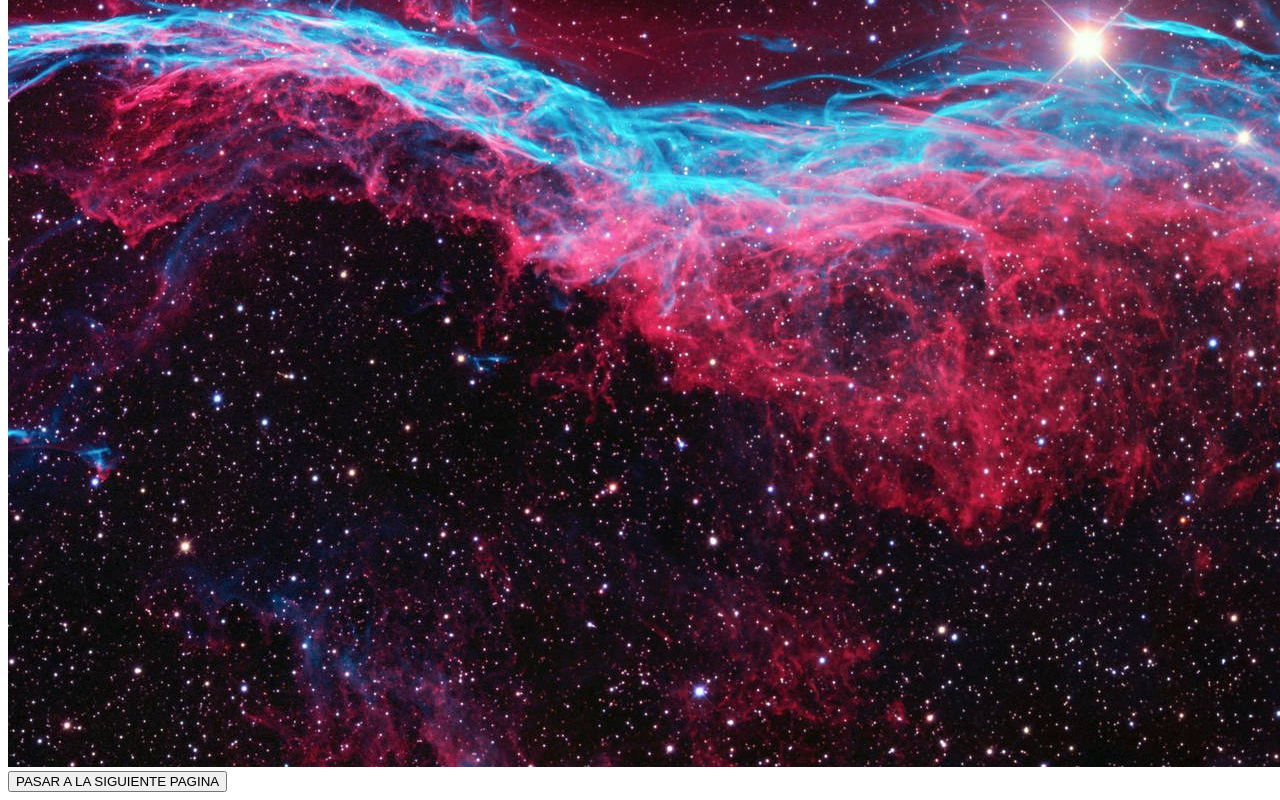
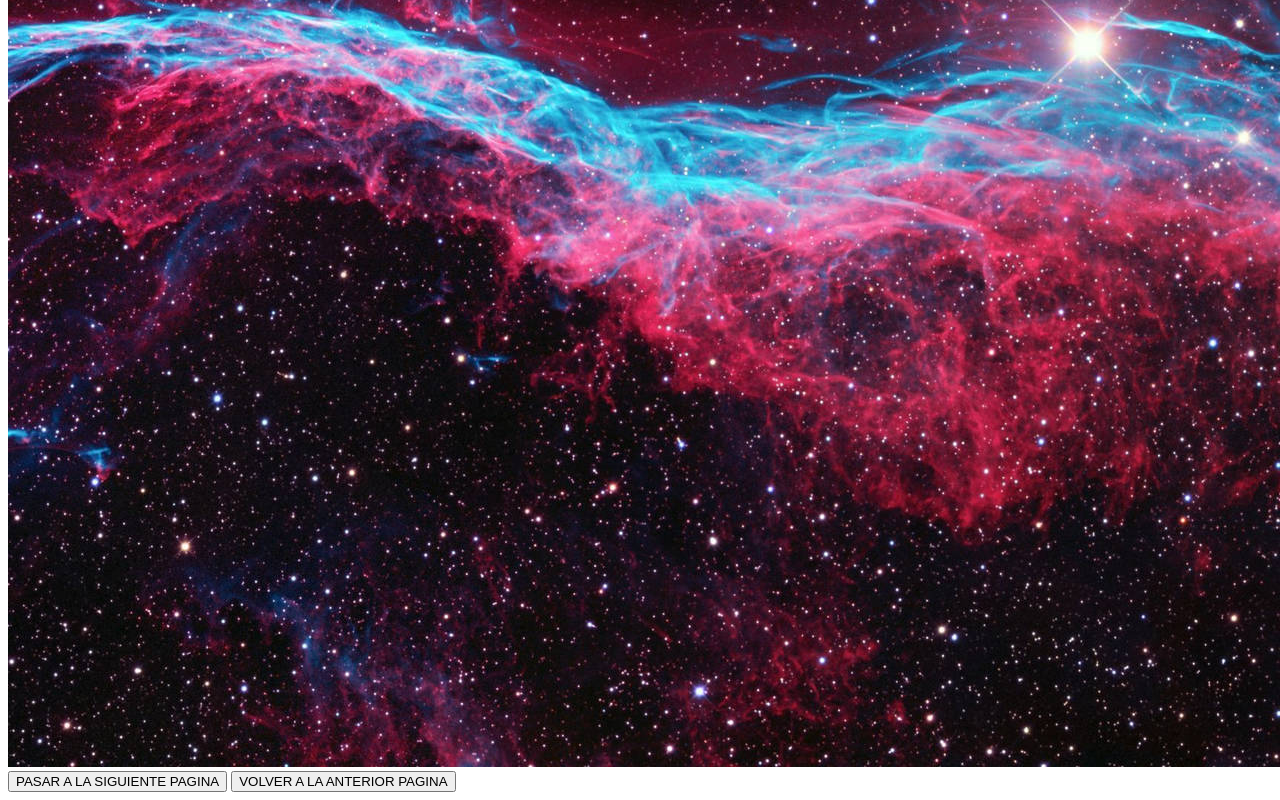
Before and after one commit to CarlosFranciscoPoveda/Pagina-de-actulizacion, a plain HTML site: page prueba.html in a window 1280 px wide. Shown: the part 653-1453 px from the top of the page. Drawn offline with Linux system fonts and the light colour scheme.

Commit message:
CREATE BUTTON

```diff
--- a/prueba.html
+++ b/prueba.html
@@ -25,6 +25,7 @@
 </div>
 <div>
     <button>PASAR A LA SIGUIENTE PAGINA</button>
+    <button>VOLVER A LA ANTERIOR PAGINA</button>
 </div>
 </body>
 </html>
```
